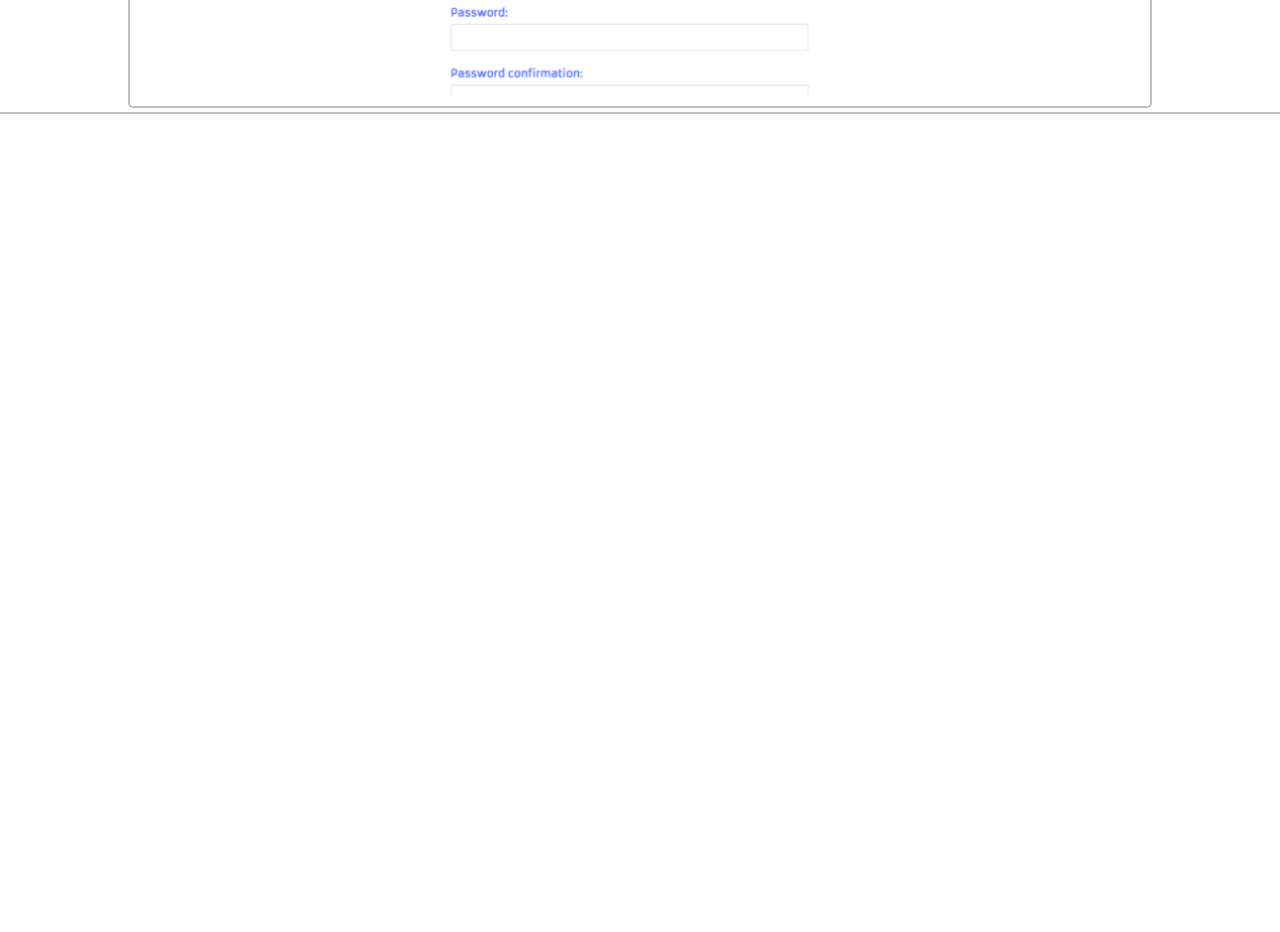
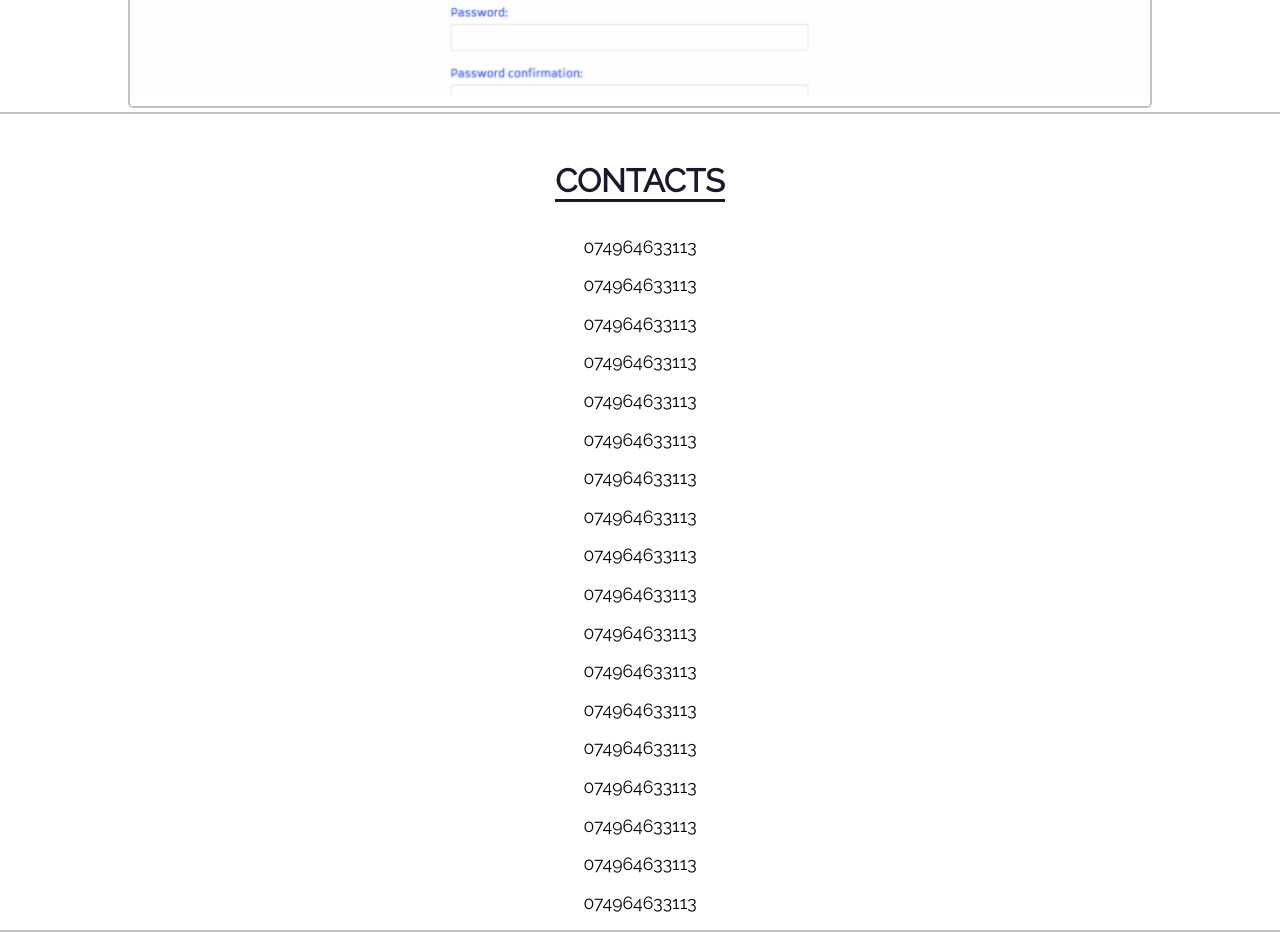
Before and after one commit to Techoplite/portfolio, a React (Create React App) app: page / in a window 1280 px wide. Shown: the part 3849-4781 px from the top of the page. Before the commit the page ends 3963 px from the top, so only its background shows below. Built offline with nearby package versions, Linux system fonts and the light colour scheme.

Commit message:
Add contacts component

```diff
--- a/src/App.js
+++ b/src/App.js
@@ -4,6 +4,7 @@ import Home from './components/Home'
 import Navbar from './components/Navbar';
 import About from './components/About';
 import Projects from './components/Projects';
+import Contacts from './components/Contacts';
 
 
 function App() {
@@ -36,7 +37,8 @@ function App() {
       />
       <Home filter={filter} />
       <About filter={filter} />
-      <Projects fiter={filter} />
+      <Projects filter={filter} />
+      <Contacts filter={filter} />
     </div>
   );
 }
--- /dev/null
+++ b/src/components/Contacts.js
@@ -0,0 +1,40 @@
+import React from 'react'
+
+const Contacts = (props) => {
+    return (
+        <section id="contacts" className={`${props.filter}`}>
+            <div className="section-wrapper">
+                <div className="header">
+                    <h1>
+                        CONTACTS
+                    </h1>
+                </div>
+                <div className="paragraph">
+                    <p id="description">074964633113</p>
+                    <p id="description">074964633113</p>
+                    <p id="description">074964633113</p>
+                    <p id="description">074964633113</p>
+                    <p id="description">074964633113</p>
+                    <p id="description">074964633113</p>
+                    <p id="description">074964633113</p>
+                    <p id="description">074964633113</p>
+                    <p id="description">074964633113</p>
+                    <p id="description">074964633113</p>
+                    <p id="description">074964633113</p>
+                    <p id="description">074964633113</p>
+                    <p id="description">074964633113</p>
+                    <p id="description">074964633113</p>
+                    <p id="description">074964633113</p>
+                    <p id="description">074964633113</p>
+                    <p id="description">074964633113</p>
+                    <p id="description">074964633113</p>
+                </div>
+                <div className="projects-list">
+
+                </div>
+            </div>
+        </section>
+    );
+}
+
+export default Contacts;
--- a/src/components/Navbar.js
+++ b/src/components/Navbar.js
@@ -38,10 +38,11 @@ const Navbar = (props) => {
                     <div className="link" onClick={handleOnClick}>PROJECTS</div>
                 </Link>
                 <Link
-                    to="contact"
+                    to="contacts"
                     smooth="true"
+                    offset={-63}
                     duration={500}>
-                    <div className="link">CONTACT</div>
+                    <div className="link" onClick={handleOnClick}>CONTACTS</div>
                 </Link >
             </div >
         </div >
```
